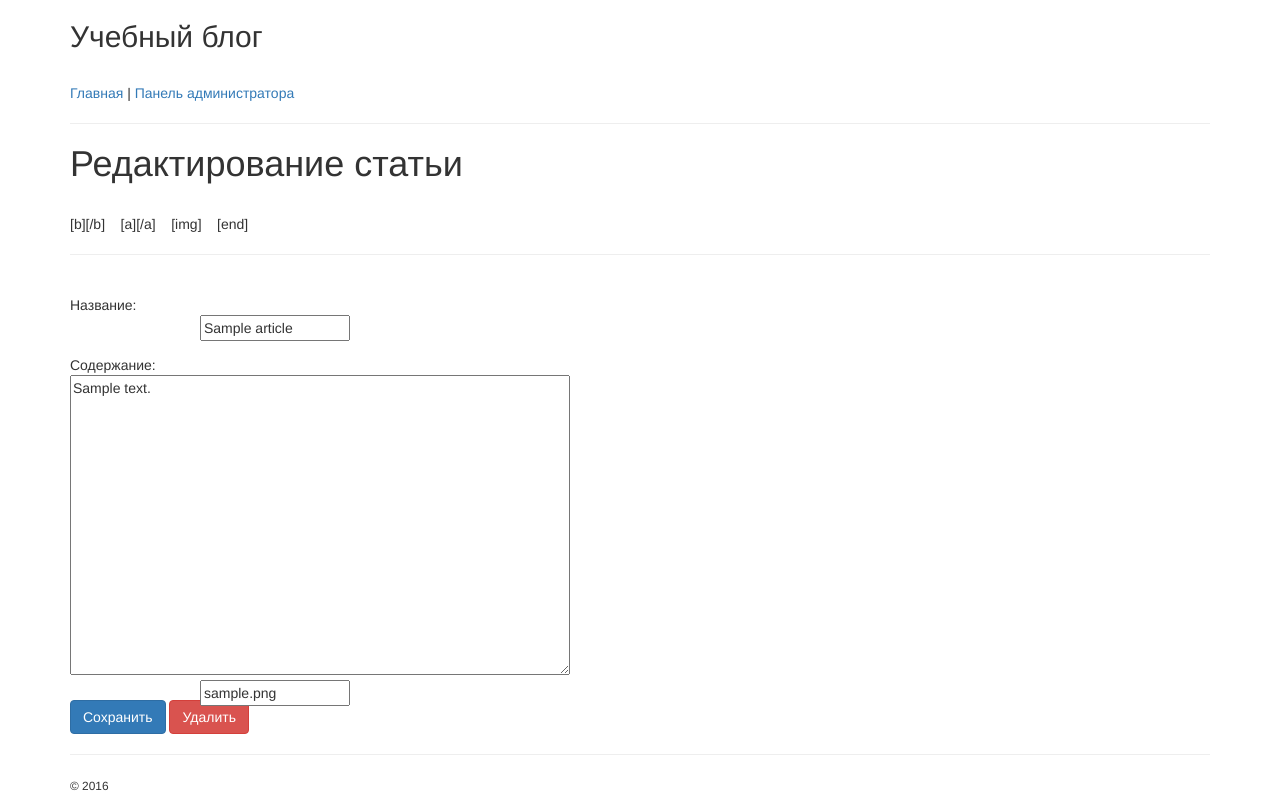
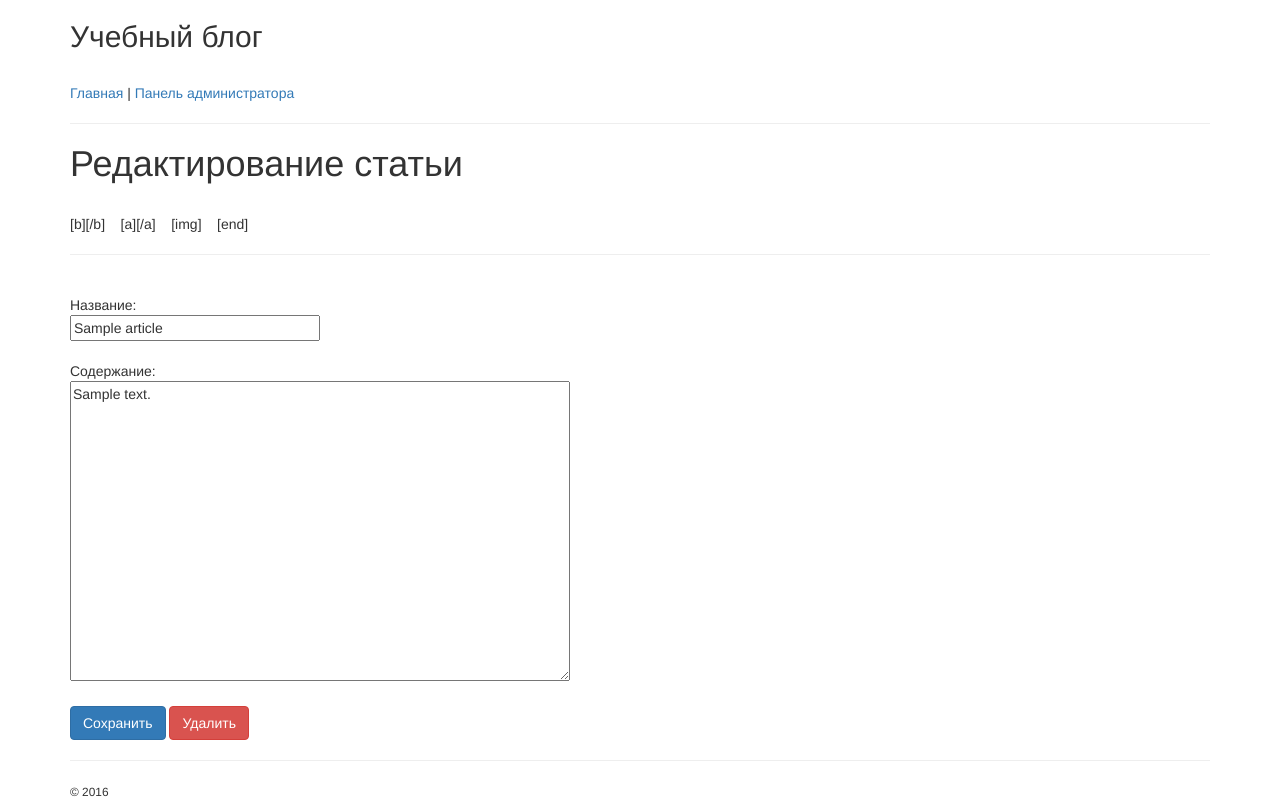
Before and after one commit to grigoriiSakov/mySite, a PHP site: template SimpleEngine/View/Admin/edit.php in a window 1280 px wide. Run offline with PHP 8.4, Linux system fonts and the light colour scheme; the template is opened without the code that fills it: most values are stand-ins (such as "Sample title", 1, 10 or a date in 2020); data that the repository does not hold is empty.

Commit message:
исправлены стили формы админа

```diff
--- a/SimpleEngine/View/Admin/edit.php
+++ b/SimpleEngine/View/Admin/edit.php
@@ -16,7 +16,7 @@
 <!--ПАНЕЛЬ ББ КОДОВ-->
 <br>
 
-<form class="form-group" method="post" action="/admin/updateArticle">
+<form id="admin_form" method="post" action="/admin/updateArticle">
     Название:
     <br/>
     <input type="text" name="title" value="<?=$article['title']?>" />
@@ -26,8 +26,7 @@
     <br/>
     <textarea name="content"><?=$article['content']?></textarea>
 <br/>
-    <input type="text" name="file"value="<?=$article['img']?>" />
-    <input type="hidden" name="id_article" value="<?=$article['id_article']?>">
+     <input type="hidden" name="id_article" value="<?=$article['id_article']?>">
     <input type="hidden" name="csrf" value="<?=$this->user->getToken($this->user->getSalt())?>">
     <br>
 
```
